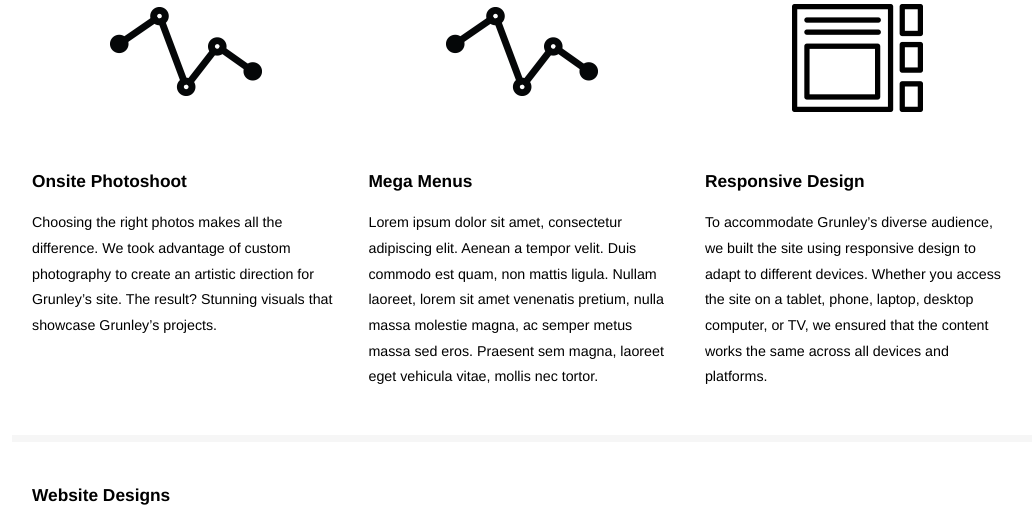
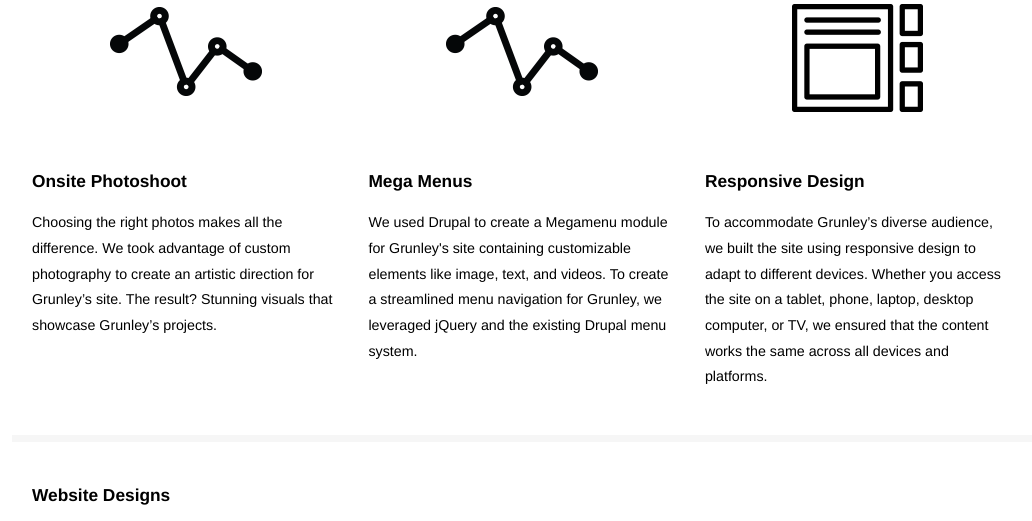
Before and after one commit to leobauza/saforian, a PHP site: page /CaseStudies/Grunley/index.php in a window 1280 px wide. Shown: the part 1864-2385 px from the top of the page, without its empty margins (118-1150 px from the left). Run offline with PHP 8.4, Linux system fonts and the light colour scheme; some libraries are stand-ins or nearby versions.

Commit message:
jh: grunley case study edit

```diff
--- a/CaseStudies/Grunley/index.php
+++ b/CaseStudies/Grunley/index.php
@@ -66,7 +66,7 @@
 					<img src="../../images/caseStudies/global_stats_logo.png" alt="Stats">
 				</figure>
 				<h2>Mega Menus</h2>
-				<p>Lorem ipsum dolor sit amet, consectetur adipiscing elit. Aenean a tempor velit. Duis commodo est quam, non mattis ligula. Nullam laoreet, lorem sit amet venenatis pretium, nulla massa molestie magna, ac semper metus massa sed eros. Praesent sem magna, laoreet eget vehicula vitae, mollis nec tortor.</p>
+				<p>We used Drupal to create a Megamenu module for Grunley's site containing customizable elements like image, text, and videos. To create a streamlined menu navigation for Grunley, we leveraged jQuery and the existing Drupal menu system.</p>
 			</article>
 
 			<article class="span4 l">
```
